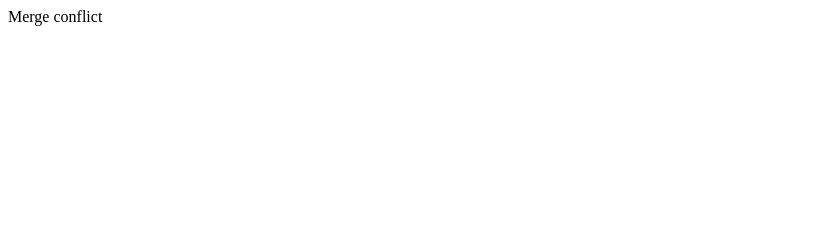
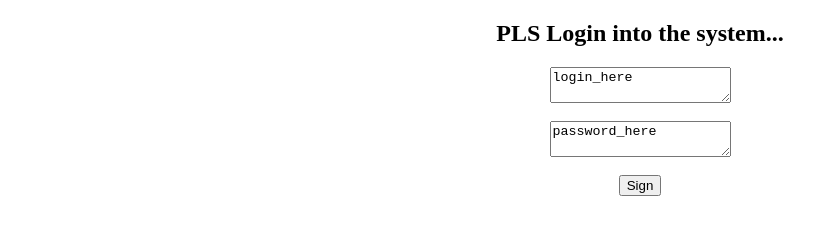
Before and after one commit to Loara228/site, a plain HTML site: page src/source/index.html in a window 1280 px wide. Shown: the whole page, without its empty margins (0-838 px from the left). Drawn offline with Linux system fonts and the light colour scheme.

Commit message:
Update#2

```diff
--- a/src/source/index.html
+++ b/src/source/index.html
@@ -3,9 +3,23 @@
 <head>
 	<meta charset="utf-8">
 	<meta name="viewport" content="width=device-width, initial-scale=1">
+	<link rel="stylesheet" type="text/css" href="style.css">
 	<title>Blog</title>
 </head>
 <body>
-<div class="1">Merge conflict</div>
+<div class="log_sign">
+	<h2 class ="ls_item">PLS Login into the system...</h2>
+	<div class="ls_item">
+		<textarea>login_here</textarea>
+	</div>
+	<br>
+	<div class="ls_item">
+		<textarea>password_here</textarea>
+	</div>
+	<br>
+	<div class="ls_item">
+		<button>Sign</button>
+	</div>
+</div>
 </body>
 </html>
--- /dev/null
+++ b/src/source/style.css
@@ -0,0 +1,10 @@
+.log_sign {
+/*	border: 1px solid RED;*/
+}
+
+.ls_item {
+	display: flex;
+/*	border: 1px solid RED;*/
+	justify-content: center;
+
+}
```
Also changed, not shown: src/source/Tyomich/todo.txt (deleted), src/source/vlaDOS/todo.txt (deleted), 2 other files.
